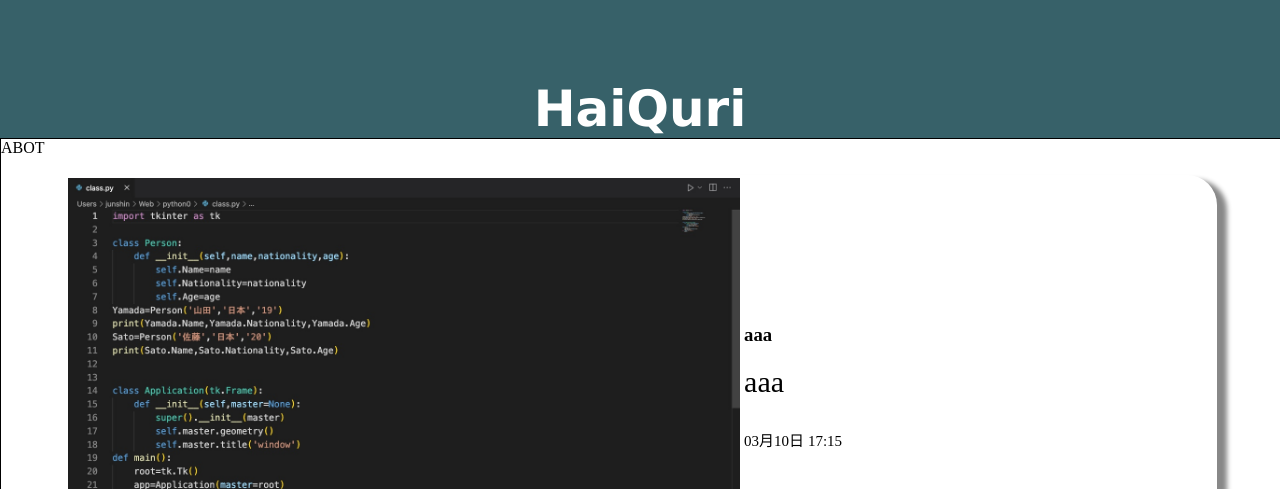
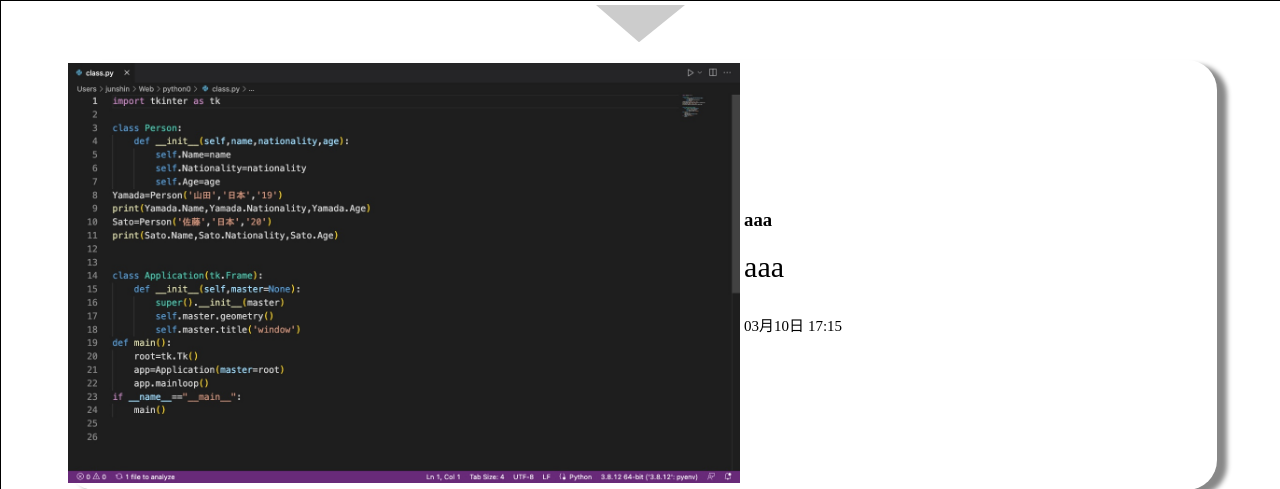
Before and after one commit to Hacker-Davidson/BBS, a PHP site: page / in a window 1280 px wide. Shown: the top 489 px of the page. Run offline with PHP 8.4, Linux system fonts and the light colour scheme; some libraries are stand-ins or nearby versions.

Commit message:
Feature:なんか良い感じのBBS

```diff
--- a/index.php
+++ b/index.php
@@ -79,9 +79,21 @@ if( $file_handle = fopen(FILENAME,'r') ) {
 <head><meta charset="utf-8"><title>BBS</title>
 <style>
 body{margin:auto;background:#FFF;position:relative;}
+.space0{
+    height:10vh;
+}
+.space1{
+    height:1vh;
+}
 header{background:#376169;width:100%;margin:auto;}
 #header{font-size:50px;text-align:center;padding-top:80px;color:#FFF;}.centre{text-align:center;}
-
+#openMenu{
+    height:calc(tan(70deg)*30px/2);
+    width:100px;
+    clip-path:polygon(5% 10%, 94% 10%,48% 100%);
+    background:#CCC;
+    margin:auto;
+}
 /*================================ここからフォームのCSS==========================================*/
 #form-box{height:488px;background:#FFF;width:95%;right:0;left:0;margin:auto;bottom:50px;position:relative;border:solid 3px #000;border-radius:40px;/*background:red;*/}
 .form-box0{width:92%;margin:auto;}
@@ -117,15 +129,14 @@ td{flex-wrap:wrap;background:transparent;}
 <script src="https://cdnjs.cloudflare.com/ajax/libs/lightbox2/2.7.1/js/lightbox.min.js" type="text/javascript"></script>
 </head>
 <body>
-<header><div id="header">𝗛𝗮𝗶𝗤𝘂𝗿𝗶</div></header>
+<!--<header><div id="header">𝗛𝗮𝗶𝗤𝘂𝗿𝗶</div></header>-->
 
 <div id="box">
-
-    <div>
-    <div class="menu1" onclick="m0()">ABOT</div><br>
         <div id="m2">
             <form method="post", enctype = "multipart/form-data">
+                <p class="space0"></p>
                 <div id="form-box">
+                    <p class="space1"></p>
                     <p class="form-box0">
                         <textarea id="messageArea" name="message" style="width:100%;"></textarea>
                     </p>
@@ -165,7 +176,10 @@ td{flex-wrap:wrap;background:transparent;}
                 </div>
             </form>
         </div>
-    </div>
+
+        <div class="menu1" onclick="m0()">
+            <div id="openMenu"></div>
+        </div><br>
     <!-- ここまでメッセージの入力フォーム -->
 
 
@@ -198,7 +212,6 @@ td{flex-wrap:wrap;background:transparent;}
 
 <p id="moveBtn" onclick="moveTop()">↑</p><!--スクロール用ボタン-->
 
-
 <script>
     document.getElementById("m2").style.display="none";
     function m0(){
@@ -209,9 +222,7 @@ td{flex-wrap:wrap;background:transparent;}
     let box=document.getElementById("box");
     let topBtn=class{
         constructor(y,blue,defaultc){
-            this.y=y;
-            this.blue=blue;
-            this.defaultc=defaultc;
+            this.y=y; this.blue=blue; this.defaultc=defaultc;
         }
     }
     let topInstance=new topBtn(0,"background:blue;","background:#00BFFF;");
@@ -225,12 +236,10 @@ td{flex-wrap:wrap;background:transparent;}
             let time=setTimeout(cntUp,100);
             console.log(cnt);
             if(cnt==2){
-                clearTimeout(time);
-                console.log("quit");
+                clearTimeout(time); console.log("quit");
                 moveBtn.style=topInstance.defaultc;
             }
-        }
-        cntUp();
+        } cntUp();
     }
     else{moveBtn.style=topInstance.defaultc;}
     box.scrollTop=topInstance.y; //0
```
